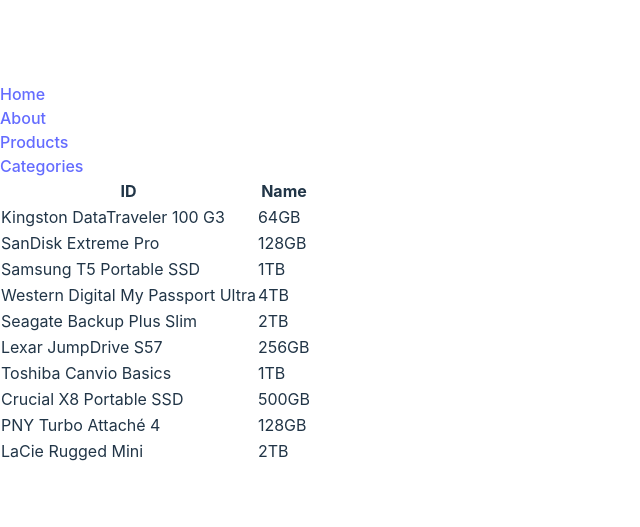
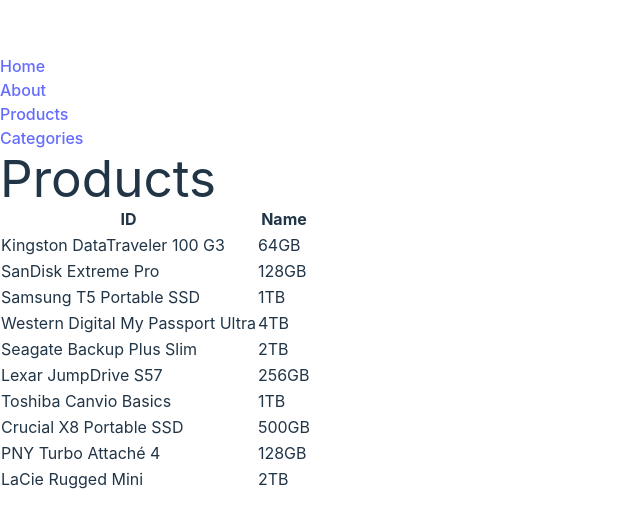
Before and after one commit to rich-info/react-query-crud-ts-demo, a React (Vite) app: page /products in a window 1280 px wide. Shown: the part 127-654 px from the top of the page, without its empty margins (0-640 px from the left). Built offline with nearby package versions, Linux system fonts and the light colour scheme; data requests are answered from the project's data file.

Commit message:
Add title for products and categories

```diff
--- a/src/pages/categories.tsx
+++ b/src/pages/categories.tsx
@@ -14,6 +14,8 @@
   }
 
   return (
+    <div>
+      <h1>Categories</h1>
     <table>
       <thead>
         <tr>
@@ -30,6 +32,7 @@
         ))}
       </tbody>
     </table>
+    </div>
   );
 };
 
--- a/src/pages/products.tsx
+++ b/src/pages/products.tsx
@@ -14,6 +14,8 @@
   }
 
   return (
+    <div>
+      <h1>Products</h1>
       <table>
         <thead>
           <tr>
@@ -30,6 +32,7 @@
           ))}
         </tbody>
       </table>
+    </div>
   );
 };
 
```
Lines whose indentation alone changed are shown as unchanged.
